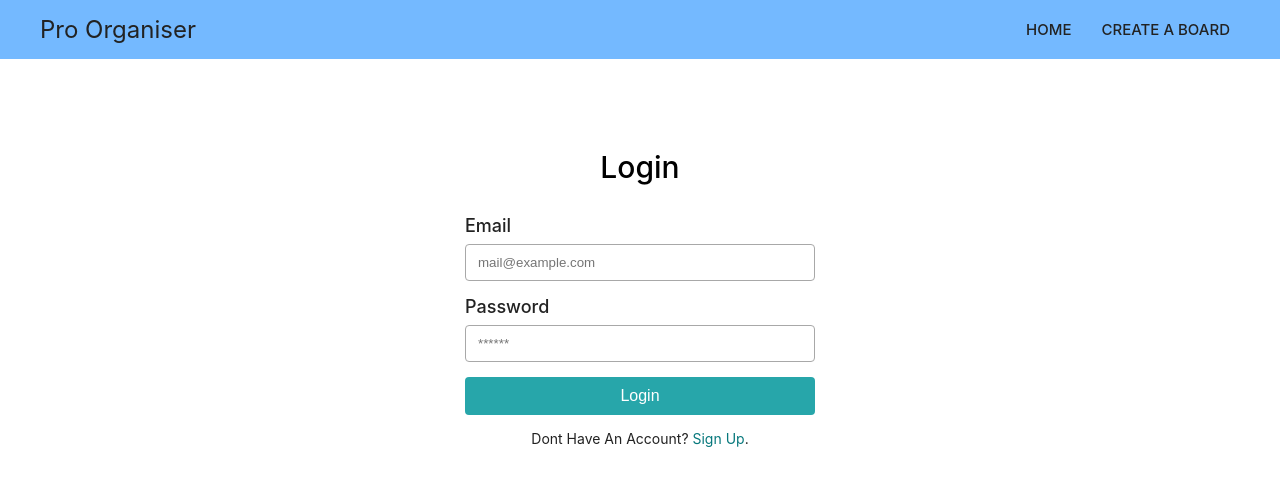
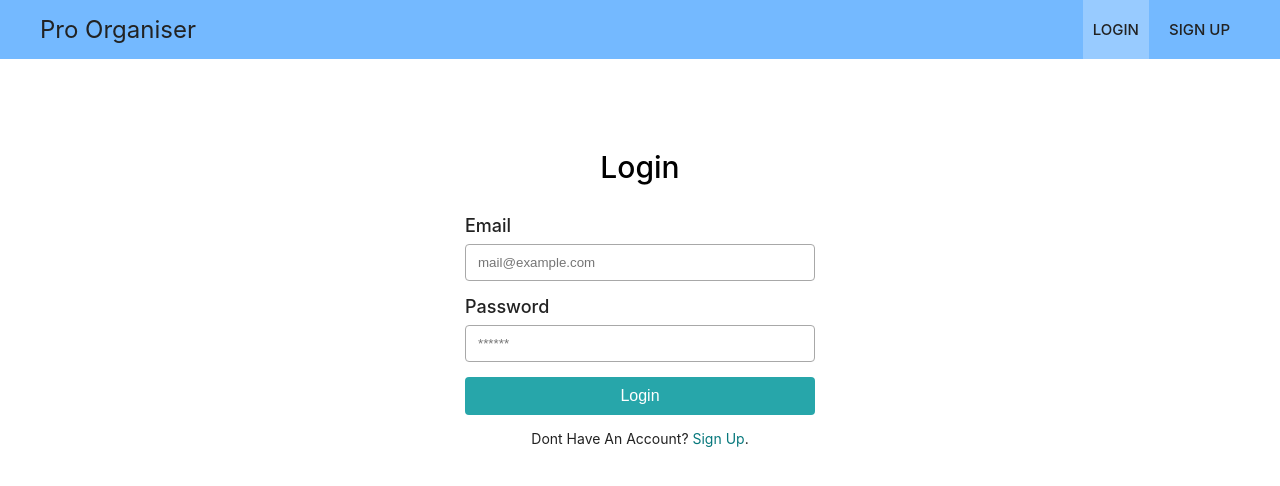
Before and after one commit to shubhambattoo/pro-organiser-application, a React (Create React App) app: page /login in a window 1280 px wide. Shown: the top 486 px of the page. Built offline with nearby package versions, Linux system fonts and the light colour scheme; no server answers; the HTML template or start-up script is replaced by a standard one.

Commit message:
showing header links on condtionals

```diff
--- a/src/App.js
+++ b/src/App.js
@@ -8,7 +8,6 @@ import SignUp from './views/signUp/SignUp';
 import Login from './views/login/Login';
 import { AuthProvider } from './context/Auth';
 import PrivateRoute from './common/guards/PrivateRoute';
-import { firebaseApp } from './firebase/init';
 
 function App() {
   return (
--- a/src/components/header/Header.js
+++ b/src/components/header/Header.js
@@ -1,8 +1,11 @@
-import React from 'react';
+import React, { useContext } from 'react';
 import { NavLink } from 'react-router-dom';
 import styles from './Header.module.css';
+import { AuthContext } from '../../context/Auth';
 
 export const Header = () => {
+  const { currentUser } = useContext(AuthContext);
+
   return (
     <header className={styles.header}>
       <nav className={styles.nav}>
@@ -10,6 +13,8 @@ export const Header = () => {
           <NavLink to="/">Pro Organiser</NavLink>
         </div>
         <ul className={styles.menu}>
+          {currentUser ? (
+            <>
               <li>
                 <NavLink exact activeClassName={styles.activeLink} to="/">
                   Home
@@ -20,6 +25,21 @@ export const Header = () => {
                   Create a board
                 </NavLink>
               </li>
+            </>
+          ) : (
+            <>
+              <li>
+                <NavLink activeClassName={styles.activeLink} to="/login">
+                  Login
+                </NavLink>
+              </li>
+              <li>
+                <NavLink activeClassName={styles.activeLink} to="/signup">
+                  Sign Up
+                </NavLink>
+              </li>
+            </>
+          )}
         </ul>
       </nav>
     </header>
```
Lines whose indentation alone changed are shown as unchanged.
